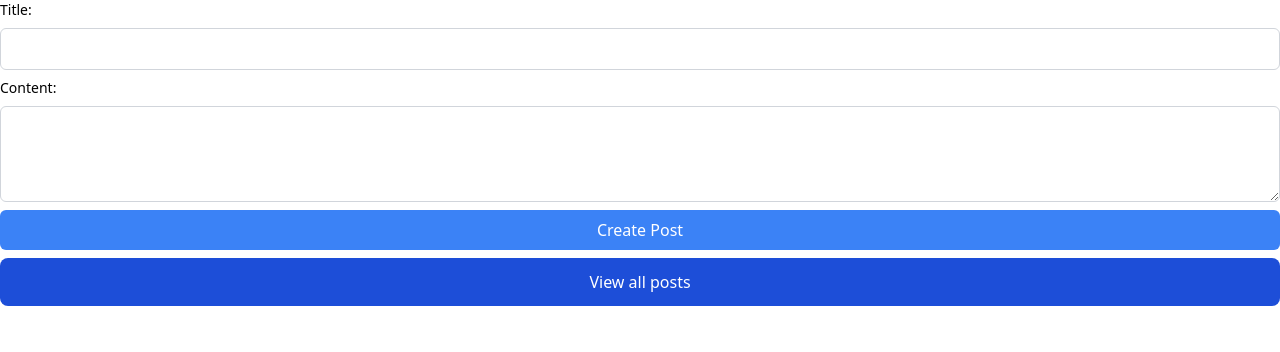
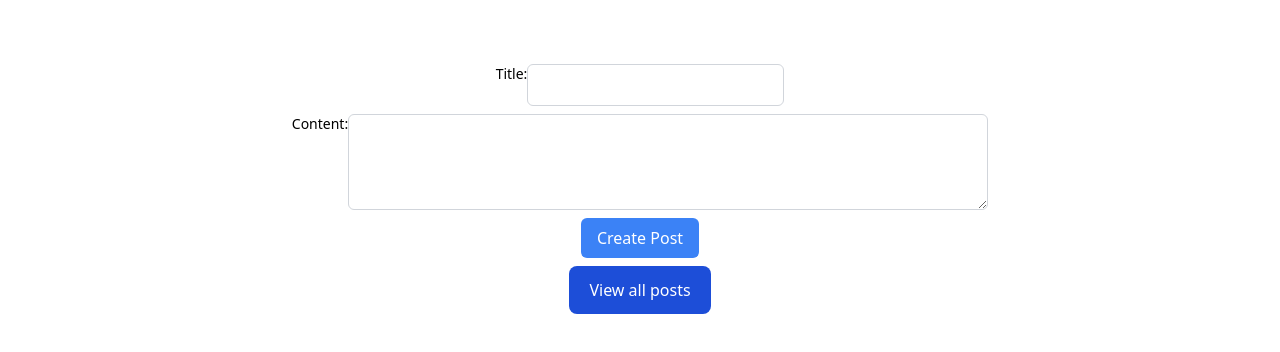
Before and after one commit to Abhinav412/Blog-Platform, a React (Create React App) app in the folder Project/blog/: page /createpost in a window 1280 px wide. Shown: the top 352 px of the page. Built offline with nearby package versions, Linux system fonts and the light colour scheme.

Commit message:
Update CreatePost.jsx

```diff
--- a/Project/blog/src/CreatePost.jsx
+++ b/Project/blog/src/CreatePost.jsx
@@ -30,6 +30,7 @@ const CreatePostForm = () => {
 
   return (
     <form onSubmit={handleSubmit} className="flex flex-col space-y-2">
+      <div className=" mt-16 flex justify-center">
       <label htmlFor="title" className="text-sm font-medium">
         Title:
       </label>
@@ -39,9 +40,10 @@ const CreatePostForm = () => {
         value={title}
         onChange={(e) => setTitle(e.target.value)}
         required
-        className="rounded-md border border-gray-300 px-3 py-2 focus:outline-none focus:ring-1 focus:ring-blue-500"
+        className=" rounded-md border border-gray-300 px-3 py-2 focus:outline-none focus:ring-1 focus:ring-blue-500"
       />
-
+      </div>
+      <div className="flex justify-center">
       <label htmlFor="content" className="text-sm font-medium">
         Content:
       </label>
@@ -50,19 +52,23 @@ const CreatePostForm = () => {
         value={content}
         onChange={(e) => setContent(e.target.value)}
         required
-        className="rounded-md border border-gray-300 px-3 py-2 focus:outline-none focus:ring-1 focus:ring-blue-500 h-24"
+        className="w-1/2 rounded-md border border-gray-300 px-3 py-2 focus:outline-none focus:ring-1 focus:ring-blue-500 h-24"
       />
+      </div>
 
-      <button type="submit" className="bg-blue-500 hover:bg-blue-700 text-white font-medium py-2 px-4 rounded-md focus:outline-none focus:ring-2 focus:ring-offset-2 focus:ring-blue-700">
+      <div className="flex justify-center">
+      <button type="submit" className="items-center bg-blue-500 hover:bg-blue-700 text-white font-medium py-2 px-4 rounded-md focus:outline-none focus:ring-2 focus:ring-offset-2 focus:ring-blue-700">
         Create Post
       </button>
-
+      </div>
+      <div className="flex justify-center">
       <a
               href="/allposts"
               class="inline-flex justify-center items-center py-3 px-5 text-base font-medium text-center text-white rounded-lg bg-blue-700 hover:bg-blue-800 focus:ring-4 focus:ring-blue-300 dark:focus:ring-blue-900"
             >
               View all posts
             </a>
+            </div>
     </form>
   );
 };
```
